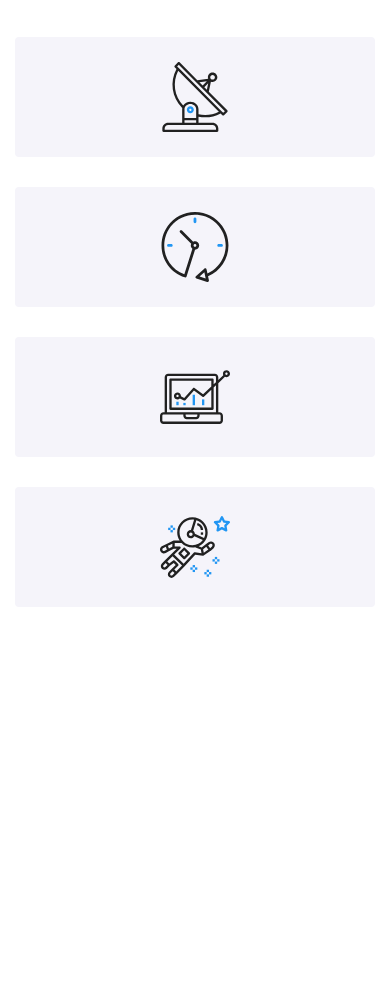
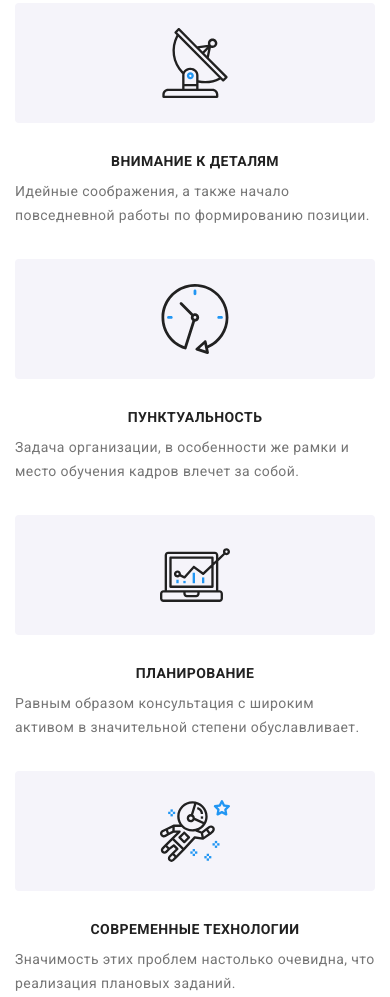
Before and after one commit to Grozmaster/WebStudio, a plain HTML site: page index.html in a window 390 px wide. Shown: the part 538-1535 px from the top of the page. Before the commit the page ends 1145 px from the top, so only its background shows below. Drawn offline with Linux system fonts and the light colour scheme.

Commit message:
benifits title and text add

```diff
--- a/css/style.css
+++ b/css/style.css
@@ -187,7 +187,7 @@ body {
 }
 
 /* Benifits */
-.benifits{
+.benifits {
     display: flex;
     /* border: 3px solid green; */
     margin-top: 94px;
@@ -195,10 +195,10 @@ body {
     justify-content: center;
 }
 
-.benifits__blocks-left{
+.benifits__blocks-left {
 
     display: flex;
-    gap :30px;
+    gap: 30px;
     width: 50%;
 
 }
@@ -206,12 +206,12 @@ body {
 .benifits__blocks-right {
 
     display: flex;
-    gap :30px;
+    gap: 30px;
     width: 50%;
 
 }
 
-.img__box{
+.img__box {
     width: 270px;
     height: 120px;
     background: #F5F4FA;
@@ -222,12 +222,31 @@ display: flex;
     align-items: center;
 }
 
+.benifits__title {
+    margin: 30px 0 10px;
 
-@media (max-width:768px) {
-    .header_menu {
+    font-weight: 700;
+    font-size: 14px;
+    line-height: 16px;
+    letter-spacing: 0.03em;
+    text-transform: uppercase;
+
+    color: #212121;
 
 }
 
+.benifits__text {
+    margin: 0;
+    height: 75px;
+    font-weight: 400;
+    font-size: 14px;
+    line-height: 24px;
+    letter-spacing: 0.03em;
+    color: #757575;
+}
+
+
+@media (max-width:768px) {
     .header__contacts {
 
         flex-direction: column;
@@ -248,21 +267,26 @@ display: flex;
     .top__banner-text {
         margin-top: 118px;
 
+
         font-size: 26px;
         line-height: 42px;
     }
 
-    .benifits__blocks-left,.benifits__blocks-right {
+    .benifits__blocks-left,
+    .benifits__blocks-right {
         flex-direction: column;
-       justify-content: center;
+        /* justify-content: center; */
         width: 354px;
     }
 
     .img__box {
 
-       width: auto;
+        width: 100%;
     }
 
+    .benifits {
+        margin-top: 60px;
+    }
 
 
 
@@ -288,13 +312,23 @@ display: flex;
 
     }
 
-    .benifits__blocks-left,.benifits__blocks-right {
+    .benifits__blocks-left,
+    .benifits__blocks-right {
         width: 450px;
     }
 
     .benifits {
         flex-wrap: wrap;
     }
+
+    .benifits__title {
+        text-align: center;
+    }
+
+    .benifits__text {
+        height: 50px;
+    }
+
 
 }
 
--- a/index.html
+++ b/index.html
@@ -51,23 +51,42 @@
 
             <div class="benifits">
                 <div class="benifits__blocks-left">
-                    <div class="img__box">
-                        <img  src="./images/benifit-1.svg" alt="benifits">
+                    <div class="benifits__info">
+                        <div class="img__box">
+                            <img src="./images/benifit-1.svg" alt="benifits">
+                        </div>
+                        <h3 class="benifits__title">Внимание к деталям</h3>
+                        <p class="benifits__text">Идейные соображения, а также начало повседневной работы по
+                            формированию позиции.</p>
                     </div>
-                    <div class="img__box">
-                        <img  src="./images/benifit-2.svg" alt="benifits">
+                    <div class="benifits__info">
+                        <div class="img__box">
+                            <img src="./images/benifit-2.svg" alt="benifits">
+                        </div>
+                        <h3 class="benifits__title">Пунктуальность</h3>
+                        <p class="benifits__text">Задача организации, в особенности же рамки и место обучения кадров
+                            влечет за собой.</p>
                     </div>
-
+                </div>
+                <div class="benifits__blocks-right">
+                    <div class="benifits__info">
+                        <div class="img__box">
+                            <img src="./images/benifit-3.svg" alt="benifits">
+                        </div>
+                        <h3 class="benifits__title">Планирование</h3>
+                        <p class="benifits__text">Равным образом консультация с широким активом в значительной степени
+                            обуславливает.</p>
+                    </div>
+                    <div class="benifits__info">
+                        <div class="img__box">
+                            <img src="./images/benifit-4.svg" alt="benifits">
+                        </div>
+                        <h3 class="benifits__title">Современные технологии</h3>
+                        <p class="benifits__text">Значимость этих проблем настолько очевидна, что реализация плановых
+                            заданий.</p>
+                    </div>
                 </div>
 
-                <div class="benifits__blocks-right">
-                    <div class="img__box">
-                        <img  src="./images/benifit-3.svg" alt="benifits">
-                    </div>
-                    <div class="img__box">
-                        <img  src="./images/benifit-4.svg" alt="benifits">
-                    </div>
-                </div>
 
             </div>
 
```
Lines whose indentation alone changed are shown as unchanged.
